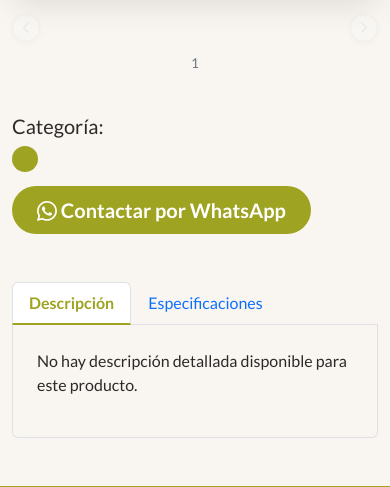
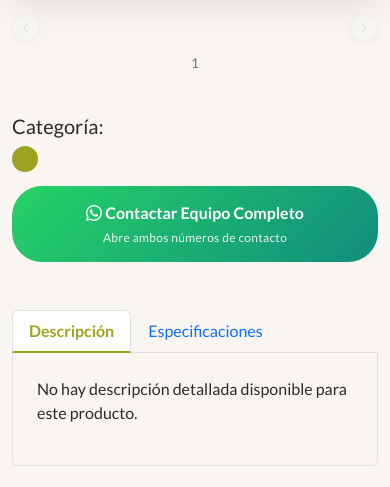
Before and after one commit to Manulynx/coimpres_cuba, a Django app: template productos/templates/productos/product_detail.html in a window 390 px wide. Shown: the part 716-1203 px from the top of the page. Run offline with Django 5.2, Linux system fonts and the light colour scheme; the template is opened without the code that fills it, so the values that code supplies are empty; some libraries are stand-ins or nearby versions.

Commit message:
ambos numeros

```diff
--- a/productos/templates/productos/product_detail.html
+++ b/productos/templates/productos/product_detail.html
@@ -199,10 +199,14 @@
                 {% endif %}
             </div>
 
+            <!-- Botón WhatsApp para múltiples números -->
             <div class="mb-4">
-                <a href="https://wa.me/+5399999999?text=Hola, estoy interesado en el producto {{ object.name }}" class="btn btn-whatsapp btn-lg">
-                    <i class="bi bi-whatsapp"></i> Contactar por WhatsApp
-                </a>
+                <button onclick="openMultipleWhatsApp()" class="btn btn-whatsapp btn-lg">
+                    <i class="bi bi-whatsapp"></i> Contactar Equipo Completo
+                    <small class="d-block mt-1" style="font-size: 0.75em; opacity: 0.9;">
+                        Abre ambos números de contacto
+                    </small>
+                </button>
             </div>
         </div>
     </div>
@@ -327,6 +331,72 @@
 {{ block.super }}
 <link rel="stylesheet" href="{% static 'css/product-gallery.css' %}">
 <link rel="stylesheet" href="{% static 'css/related-carousel.css' %}">
+<style>
+    /* Estilos para botón WhatsApp múltiple */
+    .btn-whatsapp {
+        background: linear-gradient(135deg, #25D366 0%, #128C7E 100%);
+        border: none;
+        transition: all 0.3s ease;
+        position: relative;
+        overflow: hidden;
+    }
+
+    .btn-whatsapp:hover {
+        background: linear-gradient(135deg, #22BE5B 0%, #0F7A6B 100%);
+        transform: translateY(-2px);
+        box-shadow: 0 6px 20px rgba(37, 211, 102, 0.3);
+    }
+
+    .btn-whatsapp:active {
+        transform: translateY(0);
+    }
+
+    .btn-whatsapp::before {
+        content: '';
+        position: absolute;
+        top: 0;
+        left: -100%;
+        width: 100%;
+        height: 100%;
+        background: linear-gradient(90deg, transparent, rgba(255,255,255,0.2), transparent);
+        transition: left 0.5s;
+    }
+
+    .btn-whatsapp:hover::before {
+        left: 100%;
+    }
+
+    .btn-whatsapp small {
+        font-weight: 400;
+        letter-spacing: 0.3px;
+    }
+
+    /* Animación de pulso sutil */
+    @keyframes whatsappPulse {
+        0% {
+            box-shadow: 0 0 0 0 rgba(37, 211, 102, 0.4);
+        }
+        70% {
+            box-shadow: 0 0 0 10px rgba(37, 211, 102, 0);
+        }
+        100% {
+            box-shadow: 0 0 0 0 rgba(37, 211, 102, 0);
+        }
+    }
+
+    .btn-whatsapp:focus {
+        animation: whatsappPulse 1.5s infinite;
+    }
+
+    /* Responsive para móviles */
+    @media (max-width: 768px) {
+        .btn-whatsapp {
+            width: 100%;
+            padding: 15px;
+            font-size: 16px;
+        }
+    }
+</style>
 {% endblock %}
 
 {% block extra_js %}
@@ -334,4 +404,111 @@
 <script src="{% static 'js/simple-gallery.js' %}"></script>
 <script src="{% static 'js/product-gallery.js' %}"></script>
 <script src="{% static 'js/related-carousel.js' %}"></script>
+
+<script>
+function openMultipleWhatsApp() {
+    // Preparar el mensaje con el nombre del producto
+    const productName = `{{ object.name|escapejs }}`;
+    const message = encodeURIComponent(`Hola, estoy interesado en el producto: ${productName}`);
+
+    // Configurar los números de contacto
+    const contacts = [
+        {
+            number: '+5399999999',
+            name: 'Ventas Cuba',
+            icon: '🏢'
+        },
+        {
+            number: '+5388888888',
+            name: 'Soporte Cuba',
+            icon: '🎧'
+        }
+    ];
+
+    // Función para abrir WhatsApp con efectos visuales
+    function openWhatsApp(contact, index) {
+        const url = `https://wa.me/${contact.number}?text=${message}`;
+
+        // Mostrar notificación visual
+        showNotification(`${contact.icon} Abriendo ${contact.name}...`, 'info');
+
+        // Abrir WhatsApp
+        const whatsappWindow = window.open(url, '_blank');
+
+        // Verificar si se abrió correctamente
+        if (!whatsappWindow) {
+            showNotification('⚠️ Por favor, permite ventanas emergentes para contactar por WhatsApp', 'warning');
+        }
+    }
+
+    // Mostrar confirmación inicial
+    const confirmMessage = `¿Contactar con el equipo completo?\n\n🏢 Ventas Cuba: ${contacts[0].number}\n🎧 Soporte Cuba: ${contacts[1].number}\n\nSe abrirán ambos números de WhatsApp.`;
+
+    if (confirm(confirmMessage)) {
+        // Abrir primer contacto inmediatamente
+        openWhatsApp(contacts[0], 0);
+
+        // Abrir segundo contacto después de 2 segundos con confirmación
+        setTimeout(() => {
+            const secondConfirm = confirm(`¿Abrir también ${contacts[1].icon} ${contacts[1].name}?\n\n(Se abrirá en una nueva pestaña)`);
+            if (secondConfirm) {
+                openWhatsApp(contacts[1], 1);
+
+                // Mostrar mensaje final
+                setTimeout(() => {
+                    showNotification('✅ ¡Ambos contactos de WhatsApp están listos!', 'success');
+                }, 500);
+            }
+        }, 2000);
+    }
+}
+
+// Función para mostrar notificaciones visuales
+function showNotification(message, type = 'info') {
+    // Crear elemento de notificación
+    const notification = document.createElement('div');
+    notification.className = `alert alert-${type === 'info' ? 'primary' : type === 'warning' ? 'warning' : 'success'} alert-dismissible fade show position-fixed`;
+    notification.style.cssText = `
+        top: 20px;
+        right: 20px;
+        z-index: 9999;
+        min-width: 300px;
+        max-width: 400px;
+        box-shadow: 0 4px 6px rgba(0, 0, 0, 0.1);
+        border: none;
+        border-radius: 8px;
+    `;
+
+    notification.innerHTML = `
+        <strong>${message}</strong>
+        <button type="button" class="btn-close" data-bs-dismiss="alert"></button>
+    `;
+
+    // Agregar al body
+    document.body.appendChild(notification);
+
+    // Auto-remover después de 4 segundos
+    setTimeout(() => {
+        if (notification.parentNode) {
+            notification.remove();
+        }
+    }, 4000);
+}
+
+// Mejorar la experiencia con hover en el botón
+document.addEventListener('DOMContentLoaded', function() {
+    const whatsappBtn = document.querySelector('button[onclick="openMultipleWhatsApp()"]');
+    if (whatsappBtn) {
+        whatsappBtn.addEventListener('mouseenter', function() {
+            this.style.transform = 'translateY(-2px)';
+            this.style.boxShadow = '0 6px 20px rgba(37, 211, 102, 0.3)';
+        });
+
+        whatsappBtn.addEventListener('mouseleave', function() {
+            this.style.transform = 'translateY(0)';
+            this.style.boxShadow = '';
+        });
+    }
+});
+</script>
 {% endblock %}
```
